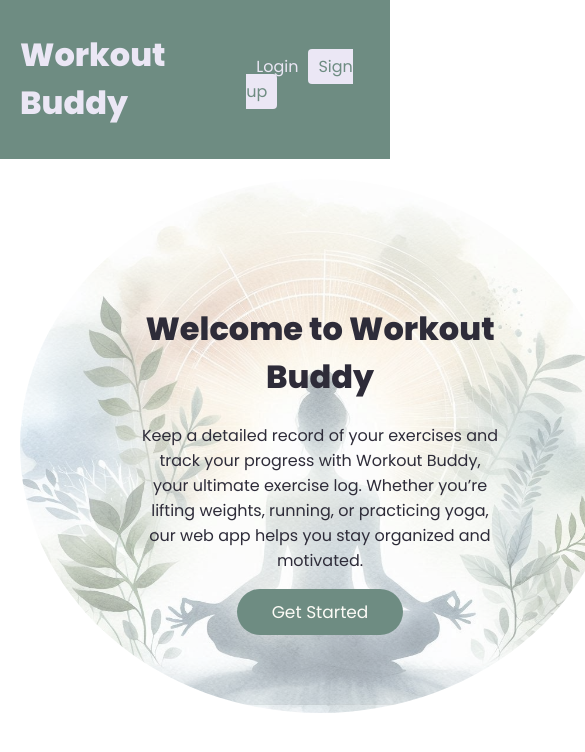
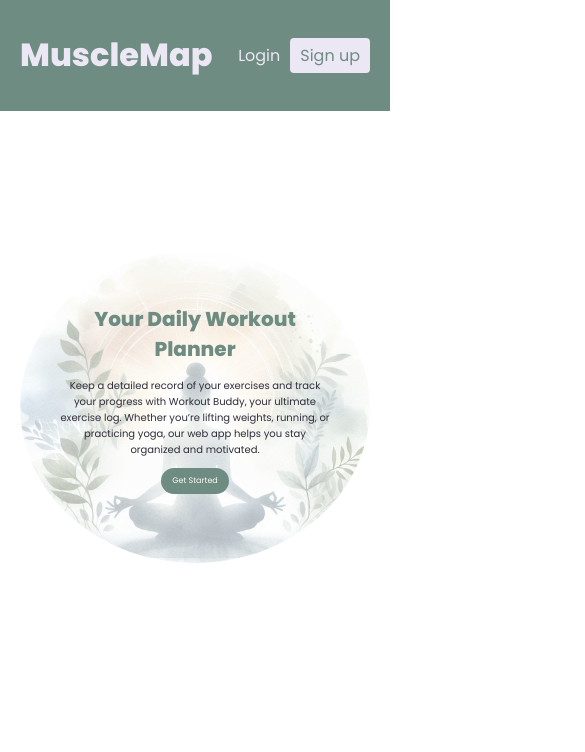
Before and after one commit to RajeevRanjan5642/workout-app, a React (Create React App) app in the folder frontend/: page / in a window 390 px wide. Shown: the top 752 px of the page, 585 px wide, since content can reach past the window. Built offline with nearby package versions, Linux system fonts and the light colour scheme; the HTML template or start-up script is replaced by a standard one.

Commit message:
add responsiveness

```diff
--- a/frontend/src/components/Navbar.js
+++ b/frontend/src/components/Navbar.js
@@ -9,7 +9,7 @@ const Navbar = () => {
     <header>
       <div className="container">
         <Link to="/">
-          <h1>Workout Buddy</h1>
+          <h1>MuscleMap</h1>
         </Link>
         <nav>
           {user && (
--- a/frontend/src/index.css
+++ b/frontend/src/index.css
@@ -1,6 +1,6 @@
 /* google font */
 @import url('https://fonts.googleapis.com/css2?family=Poppins:wght@300;400;500;600;800&family=VT323&display=swap');
-/**/
+
 /* layout */
 :root {
   --primary: #ebe7f5;
@@ -32,21 +32,26 @@ header a {
   margin: 0 auto;
 }
 
-
 /* homepage */
 .home {
-  display: grid;
-  grid-template-columns: 3fr 1fr;
+  display: flex;
+  /* grid-template-columns: 3fr 1fr; */
   gap: 100px;
+  flex-wrap: wrap;
+}
+
+.workouts{
+  flex: 3;
 }
 
 .workout-details {
   background: var(--primary);
   border-radius: 8px;
-  margin: 20px auto;
+  margin: 20px 0;
   padding: 25px;
   position: relative;
   box-shadow: 2px 2px 5px rgba(0,0,0,0.05);
+  width: 100%;
 }
 .workout-details h4 {
   margin: 0 0 10px 0;
@@ -69,28 +74,25 @@ header a {
   color: #6e8c82;
 }
 
-
 /*welcome page*/
 .welcome{
-  width: 600px;
+  width: 100%;
+  max-width: 600px;
   position: relative;
-  margin: auto;
+  margin:18px auto;
 }
-
 .welcome-img{
   width: 100%;
   border-radius: 50%;
-  opacity: 0.5;
+  opacity: 0.4;
 }
-
 .welcome-content{
   position:absolute;
-  top: 100px;
+  top: 120px;
   text-align: center;
   color: #2e2c39;
   padding: 5px 120px;
 }
-
 .welcome-btn{
   padding: 10px 35px;
   background-color: #6e8c82;
@@ -100,6 +102,9 @@ header a {
   font-family: "Poppins";
   font-size: 17px;
   cursor: pointer;
+}
+.welcome-title{
+  color: #6e8c82;
 }
 
 /* new workout form */
@@ -117,13 +122,14 @@ input {
   box-sizing: border-box;
   background-color: #fff;
 }
-
 .create,.edit{
+  flex: 1;
   height: 500px;
   padding: 25px;
   background-color:var(--primary);
   border-radius: 8px;
   box-shadow: 2px 2px 5px rgba(0,0,0,0.05);
+  margin: 20px 0;
 }
 form button {
   margin-top: 15px;
@@ -234,3 +240,76 @@ form.signup, form.login {
   border-radius: 50%;
   color: #6e8c82;
 }
+
+ @media (max-width: 638px) {
+  .home {
+      flex-direction: column;
+      gap: 20px;
+  }
+
+  .workouts, .create{
+      width: 90%; /* Full width on smaller screens */
+   }
+}
+
+ @media (max-width: 600px) {
+  .welcome{
+    margin-top: 60px;
+  }
+  .welcome-content {
+    padding: 0px 70px;
+    top: 80px;
+    font-size: 15px;
+  }
+
+  .welcome-btn {
+    padding: 10px 20px;
+    font-size: 15px;
+  }
+}
+@media (max-width: 515px) {
+  .welcome{
+    margin-top: 60px;
+  }
+  .welcome-content {
+    padding: 0px 50px;
+    top: 60px;
+    font-size: 13.5px;
+  }
+
+  .welcome-btn {
+    padding: 10px 20px;
+    font-size: 13.5px;
+  }
+}
+@media (max-width: 465px) {
+  .welcome{
+    margin-top: 100px;
+  }
+  .welcome-content {
+    padding: 0px 40px;
+    top: 60px;
+    font-size: 12px;
+  }
+
+  .welcome-btn {
+    padding: 10px 15px;
+    font-size: 12px;
+  }
+}
+
+@media (max-width: 399px) {
+  .welcome{
+    margin-top: 120px;
+  }
+  .welcome-content {
+    padding: 0px 40px;
+    top: 40px;
+    font-size: 10px;
+  }
+
+  .welcome-btn {
+    padding: 7px 11px;
+    font-size: 8px;
+  }
+}
--- a/frontend/src/pages/Welcome.js
+++ b/frontend/src/pages/Welcome.js
@@ -4,14 +4,19 @@ const Welcome = () => {
   const navigate = useNavigate();
   return (
     <div className="welcome">
-      <img src={process.env.PUBLIC_URL + "/yog.jpeg"} alt="" className="welcome-img"/>
+      <img
+        src={process.env.PUBLIC_URL + "/yog.jpeg"}
+        alt=""
+        className="welcome-img"
+      />
       <div className="welcome-content">
-        <h1 className="welcome-title">Welcome to Workout Buddy</h1>
+        <h1 className="welcome-title">Your Daily Workout Planner</h1>
+
         <p className="welcome-text">
           Keep a detailed record of your exercises and track your progress with
-          Workout Buddy, your ultimate exercise log. Whether you’re lifting weights,
-          running, or practicing yoga, our web app helps you stay organized and
-          motivated.
+          Workout Buddy, your ultimate exercise log. Whether you’re lifting
+          weights, running, or practicing yoga, our web app helps you stay
+          organized and motivated.
         </p>
         <button className="welcome-btn" onClick={() => navigate("/login")}>
           Get Started
```
